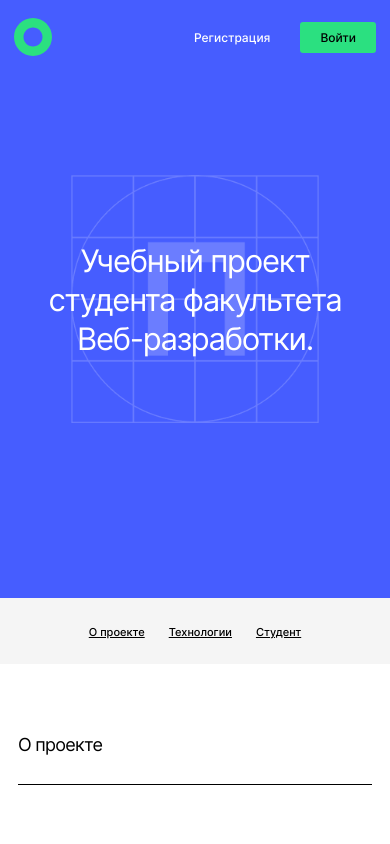
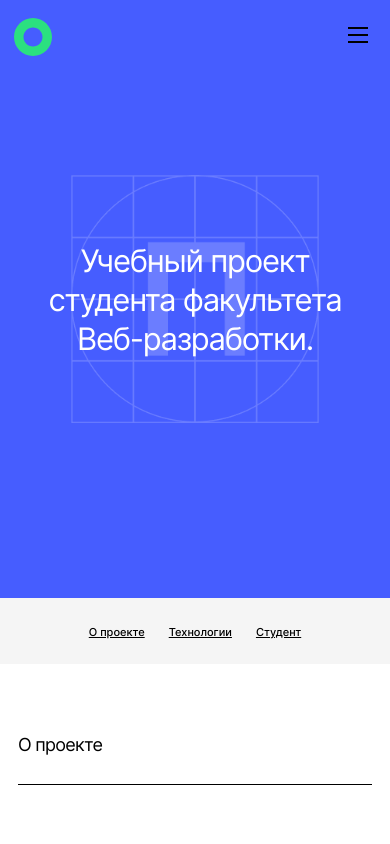
Before and after one commit to MikhailDushechkin/movies-explorer-frontend, a React (Create React App) app: page / in a window 390 px wide. Shown: the top 844 px of the page. Built offline with nearby package versions, Linux system fonts and the light colour scheme.

Commit message:
fix: fix burger menu

```diff
--- a/src/components/Header/Header.css
+++ b/src/components/Header/Header.css
@@ -3,6 +3,7 @@
   width: 100%;
   position: fixed;
   background: #ffffff;
+  z-index: 5;
 }
 
 .header_blue {
--- a/src/components/Header/Header.js
+++ b/src/components/Header/Header.js
@@ -17,13 +17,13 @@ function Header() {
   return (
     <header className={`header ${(location.pathname === '/' && !loggedIn) && 'header_blue'}`}>
       <div className="header__block">
-        {loggedIn && <Burger
+        {!loggedIn && <Burger
           loggedIn={loggedIn}
           isMenuOpen={isMenuOpen}
           setIsMenuOpen={setIsMenuOpen}
         />}
         <Logo />
-        {loggedIn ? (
+        {!loggedIn ? (
           <>
             <Navigation isMenuOpened={isMenuOpen} /> <AccountLink isMenuOpened={isMenuOpen}/>
           </>
--- a/src/components/Navigation/Navigation.css
+++ b/src/components/Navigation/Navigation.css
@@ -13,8 +13,6 @@
 
 .navigation__menu-item:last-child {
   margin: 0;
-  position: absolute;
-  bottom: 90px;
 }
 
 .navigation__menu-item_hidden {
@@ -94,6 +92,11 @@
     z-index: 10;
   }
 
+  .navigation__menu-account-link {
+    position: absolute;
+    bottom: 90px;
+  }
+
   .navigation__menu-item_hidden {
     display: block;
   }
--- a/src/components/Navigation/Navigation.js
+++ b/src/components/Navigation/Navigation.js
@@ -60,7 +60,7 @@ function Navigation({ isMenuOpened, onClose }) {
             Сохранённые фильмы
           </Link>
         </li>
-        {isMenuOpened && <li className="navigation__menu-item">
+        {isMenuOpened && <li className="navigation__menu-item navigation__menu-account-link">
           <AccountLink isOpenedMenu={isMenuOpened}/>
           </li>}
       </ul>
```
